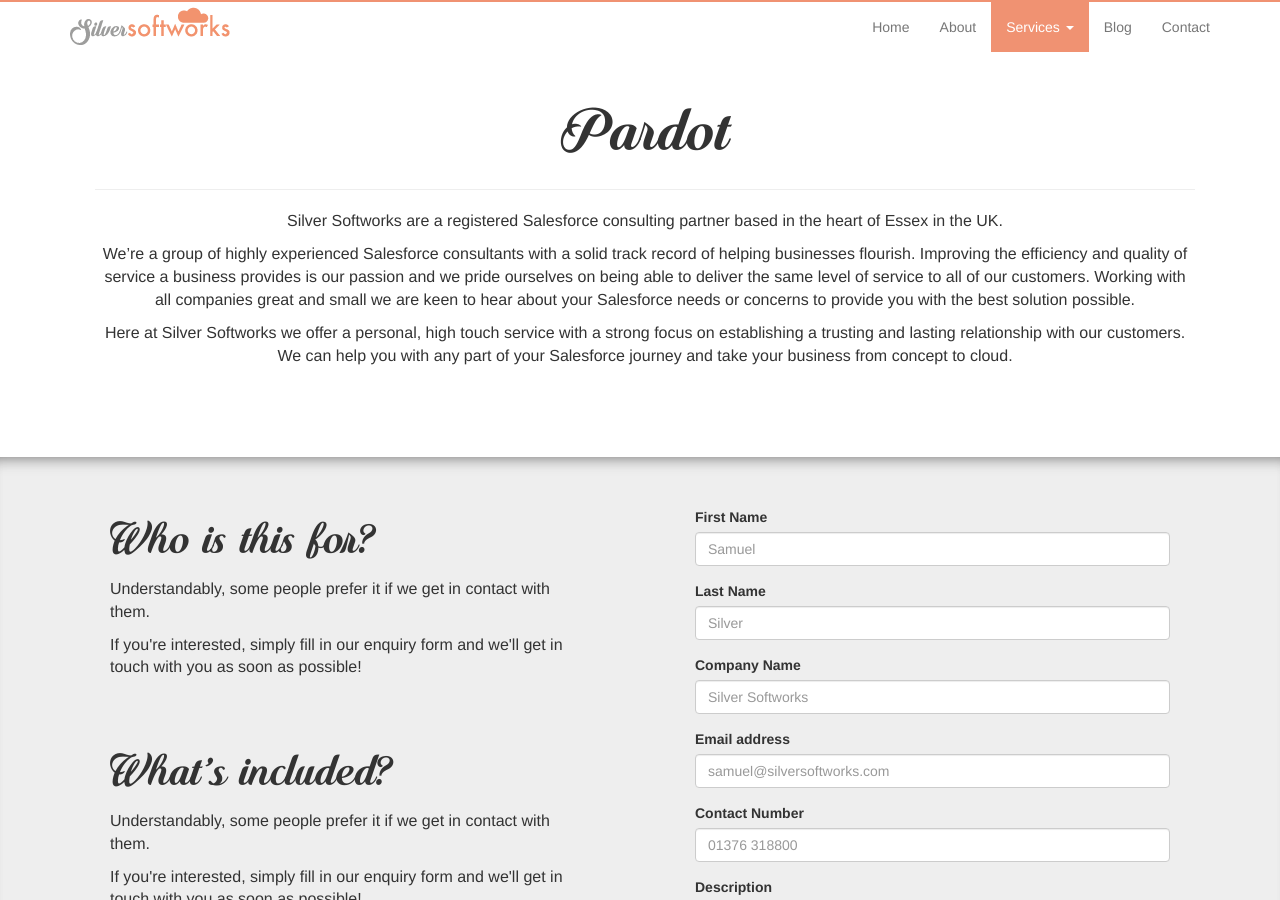
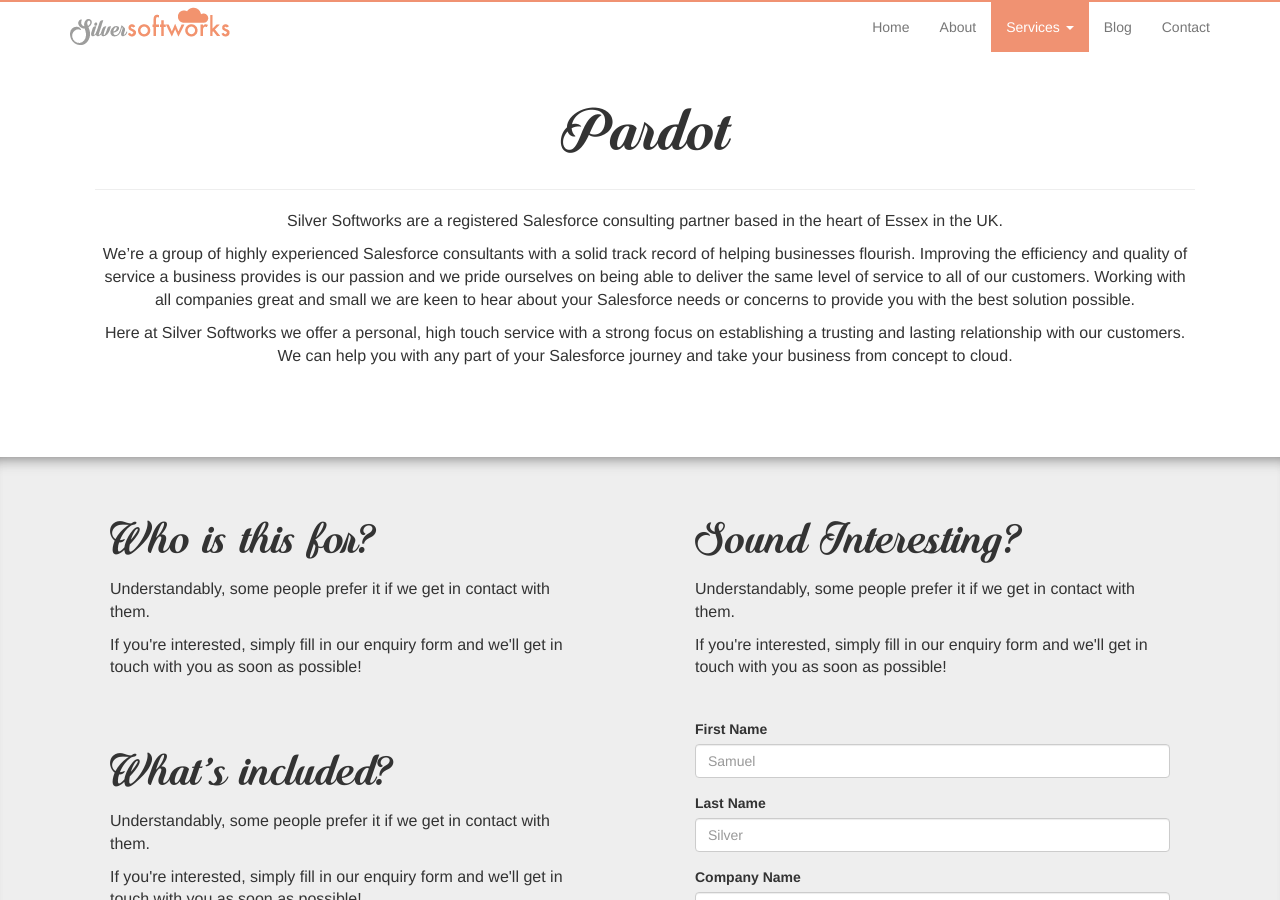
Before and after one commit to ThomasDavidPacker/Silver-Softworks, a Jekyll site: the page built from pardot_quick_start.html, in a window 1280 px wide and 900 px high. Built offline with Jekyll 4.4.1, drawn with Linux system fonts in a browser that asks for light colours; nearby versions of some CDN libraries.

Commit message:
Minor Updates
Minor Updates

```diff
--- a/pardot_quick_start.html
+++ b/pardot_quick_start.html
@@ -46,9 +46,15 @@
 						<iframe id="c_handle" name="c_handle" style="display:none;" src="about:blank"></iframe>
 
 						<form class="c_contact_form" id="c_contact_form_detail" action="https://test.salesforce.com/servlet/servlet.WebToLead?encoding=UTF-8" method="POST" target="c_handle"/>
+							<h2 class="c_silsof_header c_header_medium">Sound Interesting?</h2>
+							<p class="c_paragraph_small">Understandably, some people prefer it if we get in contact with them.</p>
+							<p class="c_paragraph_small">If you're interested, simply fill in our enquiry form and we'll get in touch with you as soon as possible!</p>
+							<br>
+
 							<div class="c_contact_error c_fade">
 								<p id="c_error_message"></p>
 							</div>
+
 							<input type=hidden name="oid" value="00D4E0000008w0B">
 							<input type=hidden name="retURL" value="#">
 
--- a/sales_cloud_quick_start.html
+++ b/sales_cloud_quick_start.html
@@ -46,9 +46,15 @@
 						<iframe id="c_handle" name="c_handle" style="display:none;" src="about:blank"></iframe>
 
 						<form class="c_contact_form" id="c_contact_form_detail" action="https://test.salesforce.com/servlet/servlet.WebToLead?encoding=UTF-8" method="POST" target="c_handle"/>
+							<h2 class="c_silsof_header c_header_medium">Sound Interesting?</h2>
+							<p class="c_paragraph_small">Understandably, some people prefer it if we get in contact with them.</p>
+							<p class="c_paragraph_small">If you're interested, simply fill in our enquiry form and we'll get in touch with you as soon as possible!</p>
+							<br>
+
 							<div class="c_contact_error c_fade">
 								<p id="c_error_message"></p>
 							</div>
+
 							<input type=hidden name="oid" value="00D4E0000008w0B">
 							<input type=hidden name="retURL" value="#">
 
```
Also changed, not shown: index.html (+4 -4 lines).
